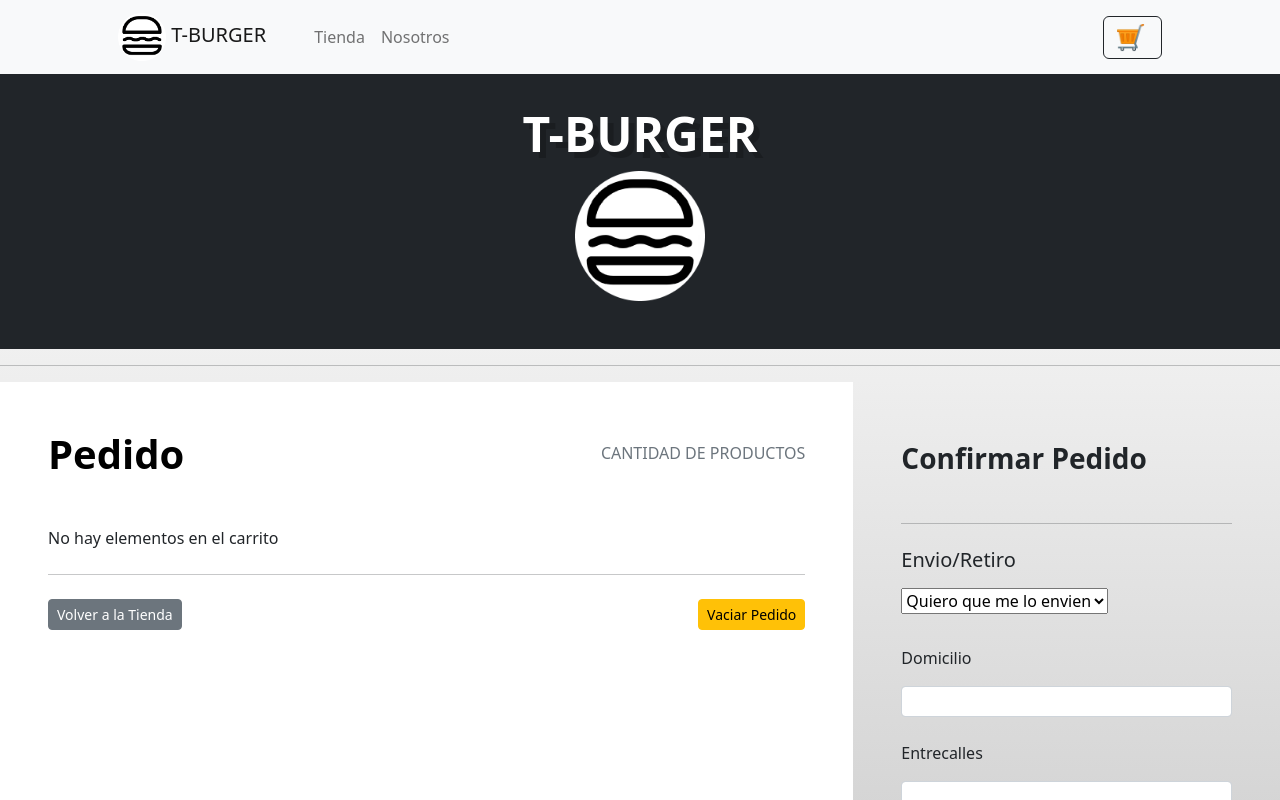
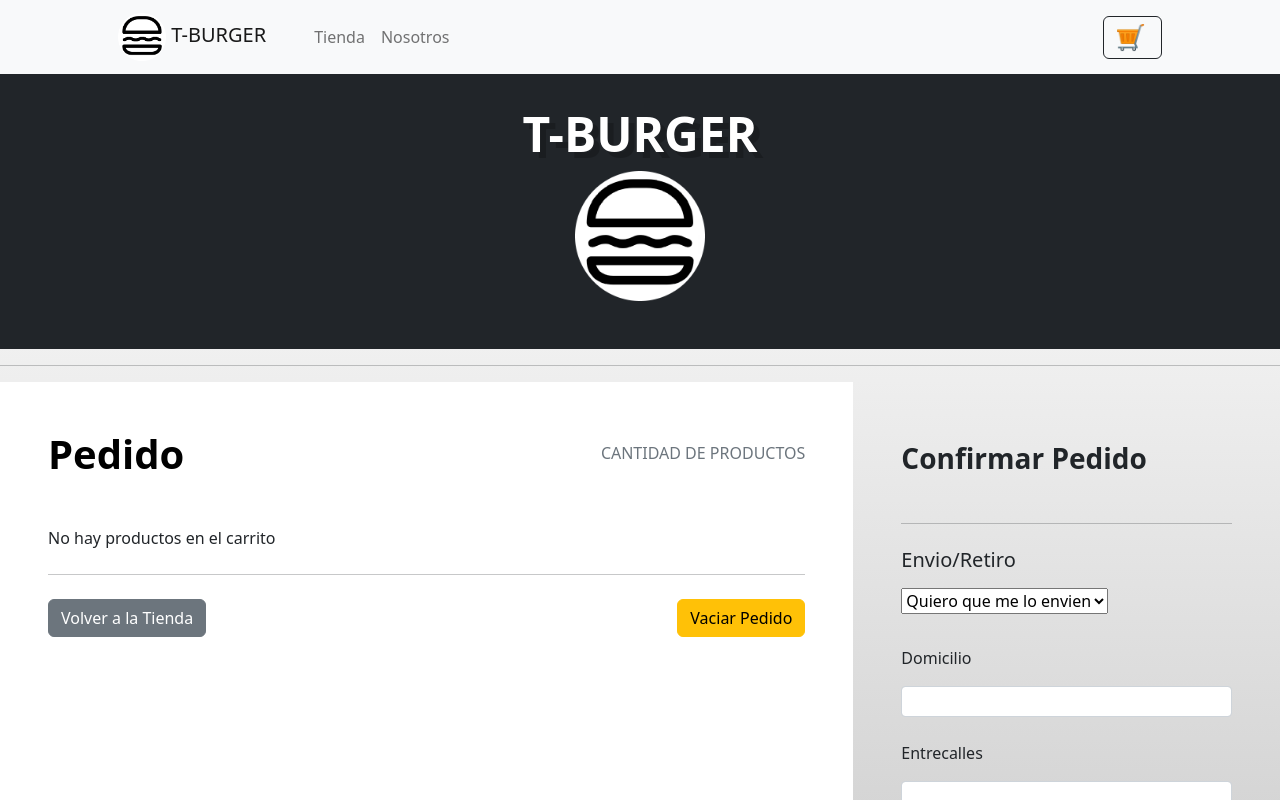
Before and after one commit to Nicov55/ReactJS---TBurger, a React (Create React App) app: page /cart in a window 1280 px wide. Shown: the top 800 px of the page. Built offline with nearby package versions, Linux system fonts and the light colour scheme.

Commit message:
Boton de continuidad de pedido en Item Detail

```diff
--- a/src/components/Cart/Cart.jsx
+++ b/src/components/Cart/Cart.jsx
@@ -22,10 +22,10 @@ const Cart = () => {
                       <h6 className="mb-0 text-muted" id="cantidadpedidocarrito">CANTIDAD DE PRODUCTOS</h6>
                     </div>
                     {/* <!-- Agregado de Productos --> */}
-                    <p>No hay elementos en el carrito</p>
+                    <p>No hay productos en el carrito</p>
                     <hr className="my-4" />
-                     <Link className="btn btn-secondary btn-sm" to='/' role="button">Volver a la Tienda</Link>
-                     <button type="button" className="btn btn-warning btn-sm vaciarcart">Vaciar Pedido</button>
+                     <Link className="btn btn-secondary" to='/' role="button">Volver a la Tienda</Link>
+                     <button type="button" className="btn btn-warning vaciarcart">Vaciar Pedido</button>
                    </div>
                 </div>
                 <div className="col-lg-4 bg-grey">
@@ -54,8 +54,8 @@ const Cart = () => {
                     {cart.map(product => <CartItem key={product.id} product={product}/>)}
                     <hr />
                     <p className='text-end fs-5 fw-semibold'>Precio Total: ${totalPrice()}</p>
-                    <Link className="btn btn-secondary btn-sm" to='/' role="button">Volver a la Tienda</Link>
-                    <button type="button" className="btn btn-warning btn-sm vaciarcart">Vaciar Pedido</button>
+                    <Link className="btn btn-secondary" to='/' role="button">Volver a la Tienda</Link>
+                    <button type="button" className="btn btn-warning vaciarcart">Vaciar Pedido</button>
                   </div>
                 </div>
                 <div className="col-lg-4 bg-grey">
--- a/src/components/Product/Details/ItemDetail.jsx
+++ b/src/components/Product/Details/ItemDetail.jsx
@@ -32,7 +32,12 @@ const ItemDetail = ({item}) => {
                 <div className="text-end">
                 {
                   goToCart
-                  ? <Link className = "btn btn-outline-success" role="button" to="/cart">Finalizar Pedido</Link>
+                  ? <div>
+                      <Link className = "btn btn-warning btn-sm fw-semibold" role="button" to="/cart">Continuar Pidiendo</Link>
+                      <br />
+                      <br />
+                      <Link className = "btn btn-dark btn-sm fw-semibold" role="button" to="/cart">Finalizar Pedido</Link>
+                    </div>
                   : <ItemCount initial={1} stock={item.stock} onAdd= {onAdd} />
                 }
             </div>
```
